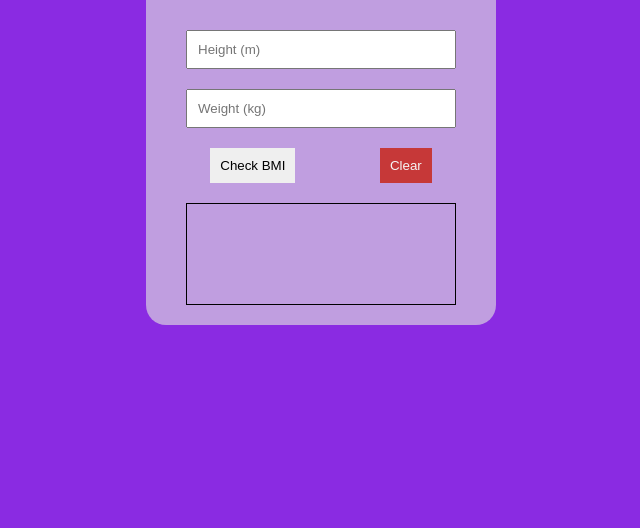
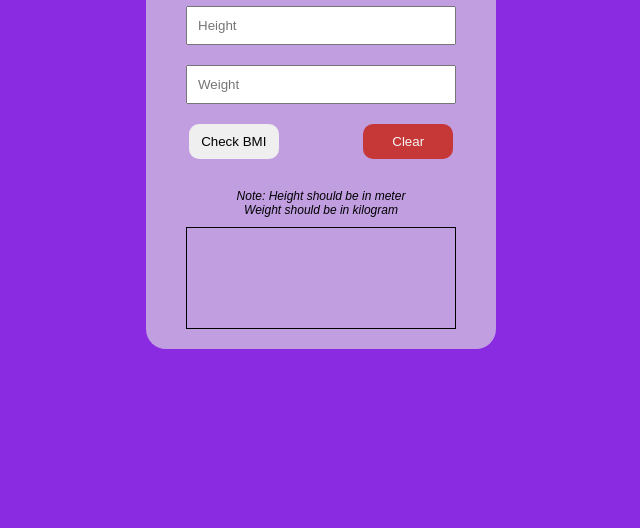
Before and after one commit to Charles-Mc-Vigo/bmi-calcu-js, a plain HTML site: page index.html in a window 1280 px wide. Shown: the part 272-800 px from the top of the page, without its empty margins (319-959 px from the left). Drawn offline with Linux system fonts and the light colour scheme.

Commit message:
enhancing buttons, adding new label and removing some text

```diff
--- a/index.html
+++ b/index.html
@@ -13,14 +13,15 @@
         </div>
         <div class="input-field">
             <form>
-                <input type="number" id="height" name="height" placeholder="Height (m)">
-                <input type="number" id="weight" name="weight" placeholder="Weight (kg)">
+                <input type="number" id="height" name="height" placeholder="Height">
+                <input type="number" id="weight" name="weight" placeholder="Weight">
             </form>
             <button class="submit-btn" onclick="calculateBmi()">
                 Check BMI
             </button>
             <button class="clear" onclick="clearResult()">Clear</button>
         </div>
+        <p style="margin-top: 20px; font-size: 12px;"><i>Note: Height should be in meter<br>Weight should be in kilogram</i></p>
         <div class="result">
             <p id="output"></p>
         </div>
--- a/styles.css
+++ b/styles.css
@@ -40,6 +40,8 @@ body{
 button{
     cursor: pointer;
     border: none;
+    border-radius: 10px;
+    width: 90px;
 }
 
 .result{
@@ -55,6 +57,7 @@ button{
 .clear{
     background-color: rgb(198, 56, 56);
     color: whitesmoke;
+    border-radius: 10px;
 }
 
 
```
